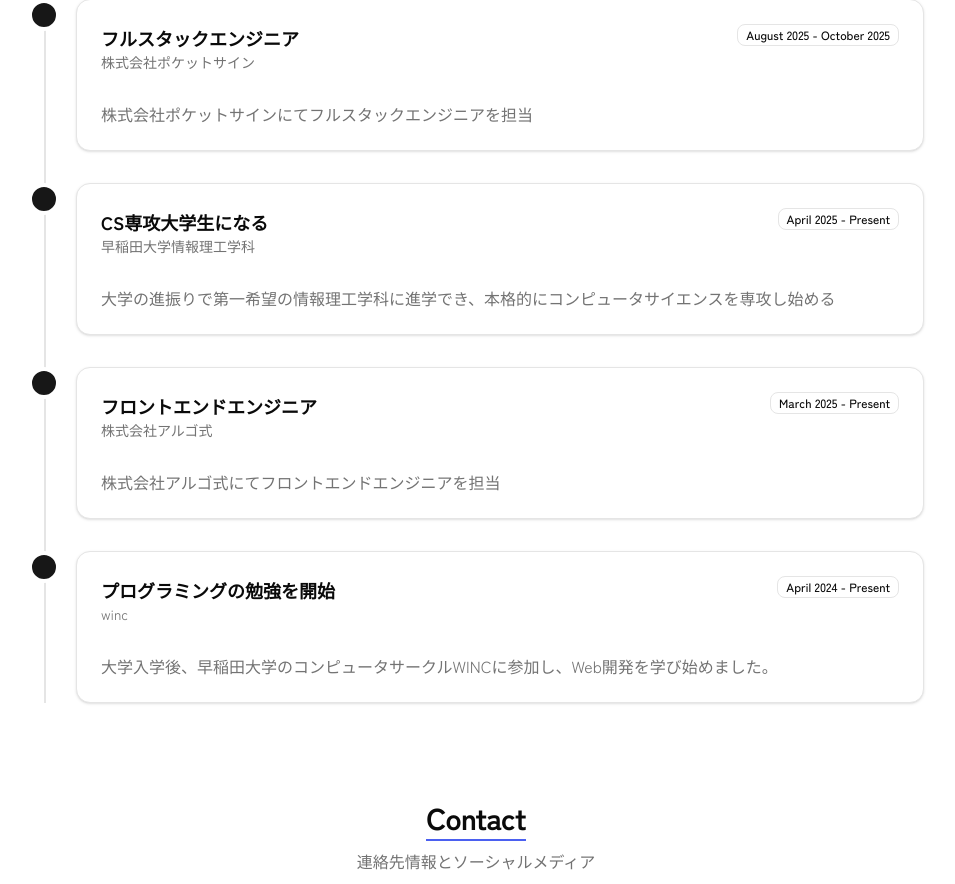
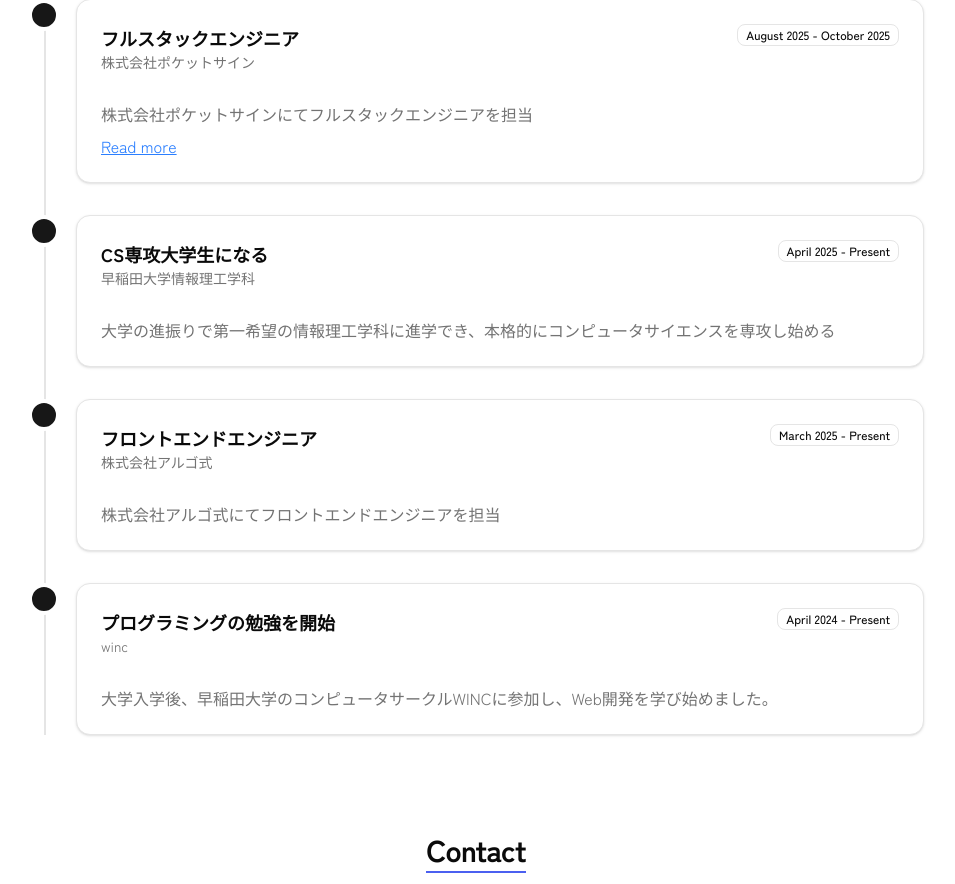
Before and after one commit to tsukuneA1/tsukuneA1_portfolio, a Next.js app: page / in a window 1280 px wide. Shown: the part 1130-2014 px from the top of the page, without its empty margins (164-1119 px from the left). Built offline with nearby package versions, Linux system fonts and the light colour scheme.

Commit message:
feat:サマーインターンの終わり

```diff
--- a/app/constants.ts
+++ b/app/constants.ts
@@ -4,6 +4,7 @@ export interface ExperienceItem {
 	affiliationUrl?: string;
 	period: string;
 	description: string;
+	blogUrl?: string;
 }
 
 export const EXPERIENCE_DATA = [
@@ -13,6 +14,7 @@ export const EXPERIENCE_DATA = [
 		affiliationUrl: "https://pocketsign.co.jp/",
 		period: "August 2025 - October 2025",
 		description: "株式会社ポケットサインにてフルスタックエンジニアを担当",
+		blogUrl: "/blogs/summer-intern",
 	},
 	{
 		title: "CS専攻大学生になる",
--- a/app/page.tsx
+++ b/app/page.tsx
@@ -105,14 +105,7 @@ export default function Home() {
 
 							<div className="space-y-8">
 								{EXPERIENCE_DATA.map((experience, index) => (
-									<TimelineItem
-										key={index}
-										title={experience.title}
-										affiliation={experience.affiliation}
-										affiliationUrl={experience.affiliationUrl}
-										period={experience.period}
-										description={experience.description}
-									/>
+									<TimelineItem key={index} {...experience} />
 								))}
 							</div>
 						</div>
--- a/components/timeline-item.tsx
+++ b/components/timeline-item.tsx
@@ -14,6 +14,7 @@ type TimelineItemProps = {
 	affiliationUrl?: string;
 	period: string;
 	description: string;
+	blogUrl?: string;
 };
 
 export function TimelineItem({
@@ -22,6 +23,7 @@ export function TimelineItem({
 	affiliationUrl,
 	period,
 	description,
+	blogUrl,
 }: TimelineItemProps) {
 	return (
 		<div className="relative flex items-start space-x-4">
@@ -44,6 +46,14 @@ export function TimelineItem({
 				</CardHeader>
 				<CardContent>
 					<p className="text-muted-foreground">{description}</p>
+					{blogUrl && (
+						<Link
+							href={blogUrl}
+							className="text-blue-500 hover:text-blue-700 underline mt-2 block"
+						>
+							Read more
+						</Link>
+					)}
 				</CardContent>
 			</Card>
 		</div>
```
